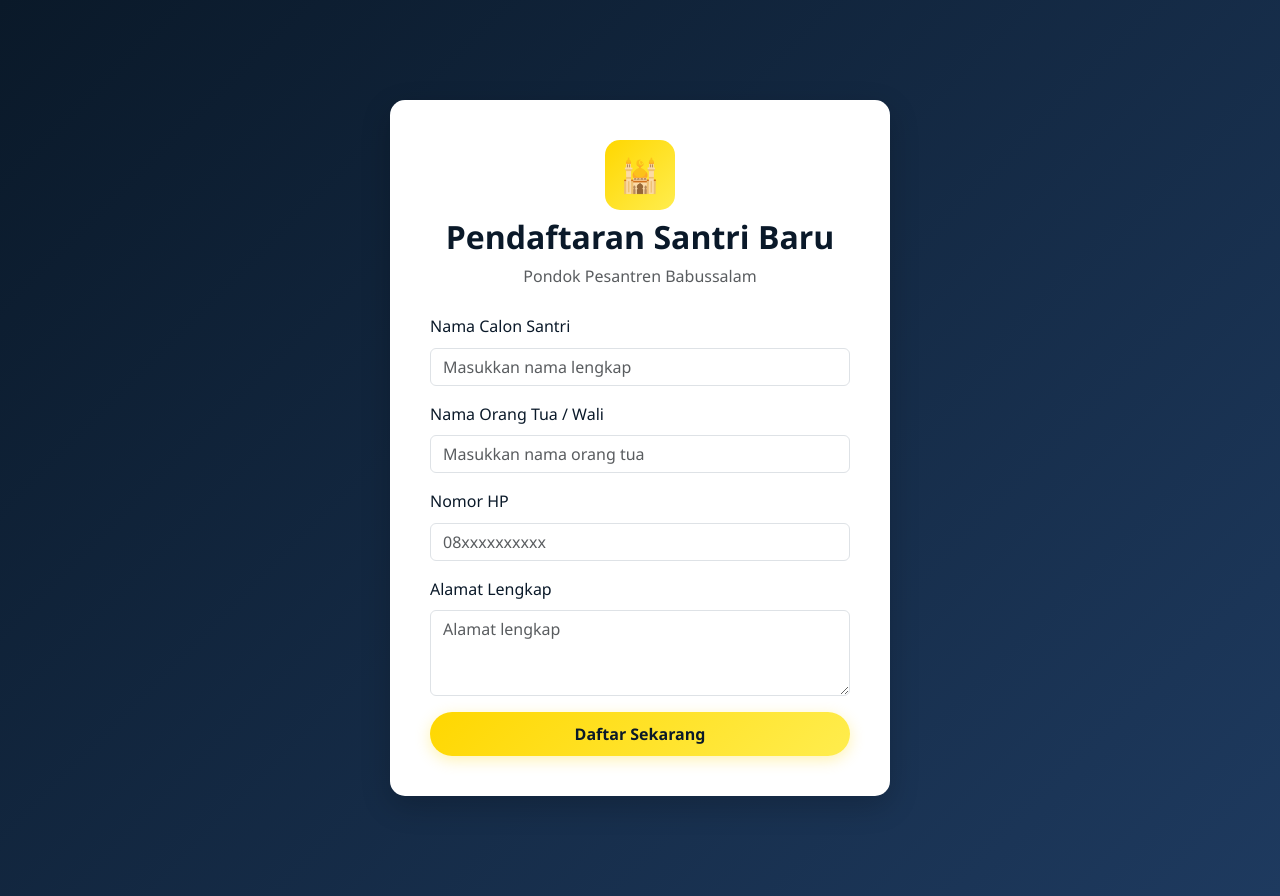
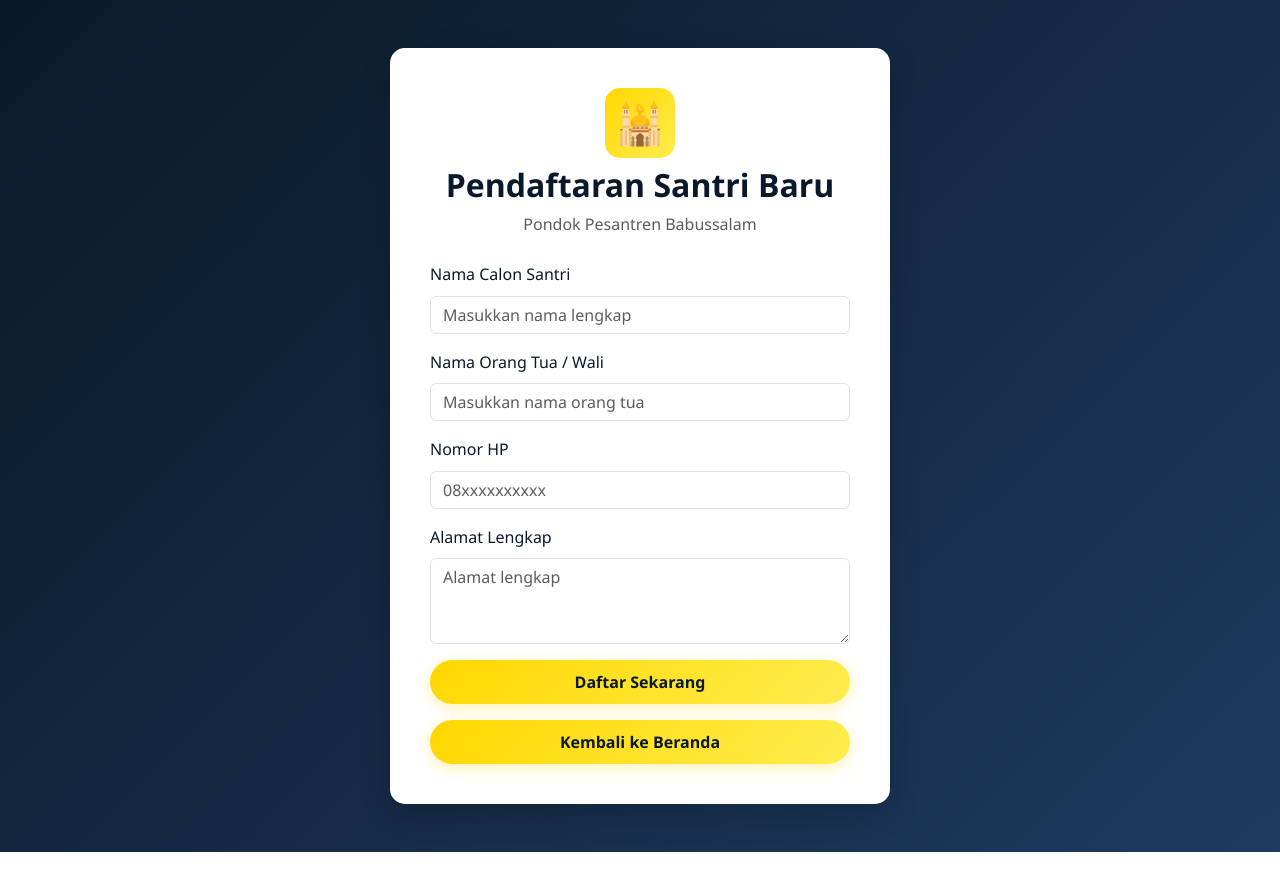
Before and after one commit to alfikrisyam9/Babussalamku, a PHP site: page /pendaftaran.html in a window 1280 px wide. After the commit the page ends 852 px from the top, so only its background shows below. Run offline with PHP 8.4, Linux system fonts and the light colour scheme.

Commit message:
menambahkan fitur kembali di halaman Pendaftaran

```diff
--- a/css/style.css
+++ b/css/style.css
@@ -146,6 +146,7 @@
             transition: transform 0.3s, box-shadow 0.3s;
             box-shadow: 0 4px 15px rgba(255, 215, 0, 0.3);
         }
+
 
         .btn:hover {
             transform: translateY(-3px);
@@ -302,3 +303,16 @@
 .form-card .btn-primary:hover {
     background: linear-gradient(135deg, #ffed4e 0%, #ffd700 100%);
 }
+/* ====== TOMBOL KEMBALI (SAMA DENGAN DAFTAR SEKARANG) ====== */
+.btn-kembali {
+    text-align: center;
+}
+
+/* Hilangkan efek biru, outline, dan shadow bootstrap */
+.btn-kembali:hover,
+.btn-kembali:focus,
+.btn-kembali:active {
+    color: #0a1929 !important;
+    outline: none !important;
+    box-shadow: none !important;
+}
--- a/pendaftaran.html
+++ b/pendaftaran.html
@@ -13,39 +13,44 @@
 </head>
 <body>
 
-<!-- HEADER (sama seperti halaman lain, kalau sudah ada) -->
+<!-- HEADER (jika ada, bisa disisipkan di sini) -->
 
-<section class="pendaftaran-section">
+<section class="pendaftaran-section py-5">
     <div class="container">
-        <div class="form-card">
+        <div class="form-card mx-auto" style="max-width: 500px;">
             <div class="text-center mb-4">
-                <div class="logo-icon mx-auto mb-2">🕌</div>
+                <div class="logo-icon mx-auto mb-2 fs-1">🕌</div>
                 <h2>Pendaftaran Santri Baru</h2>
                 <p class="text-muted">
                     Pondok Pesantren Babussalam
                 </p>
             </div>
 
+            <!-- FORM PENDAFTARAN -->
             <form action="php/proses_daftar.php" method="POST">
 
                 <div class="mb-3">
                     <label class="form-label">Nama Calon Santri</label>
-                    <input type="text" name="nama" class="form-control" placeholder="Masukkan nama lengkap" required>
+                    <input type="text" name="nama" class="form-control"
+                           placeholder="Masukkan nama lengkap" required>
                 </div>
 
                 <div class="mb-3">
                     <label class="form-label">Nama Orang Tua / Wali</label>
-                    <input type="text" name="orang_tua" class="form-control" placeholder="Masukkan nama orang tua" required>
+                    <input type="text" name="orang_tua" class="form-control"
+                           placeholder="Masukkan nama orang tua" required>
                 </div>
 
                 <div class="mb-3">
                     <label class="form-label">Nomor HP</label>
-                    <input type="text" name="no_hp" class="form-control" placeholder="08xxxxxxxxxx" required>
+                    <input type="text" name="no_hp" class="form-control"
+                           placeholder="08xxxxxxxxxx" required>
                 </div>
 
                 <div class="mb-3">
                     <label class="form-label">Alamat Lengkap</label>
-                    <textarea name="alamat" class="form-control" rows="3" placeholder="Alamat lengkap" required></textarea>
+                    <textarea name="alamat" class="form-control" rows="3"
+                              placeholder="Alamat lengkap" required></textarea>
                 </div>
 
                 <button type="submit" class="btn btn-primary w-100">
@@ -53,10 +58,15 @@
                 </button>
 
             </form>
+
+            <!-- TOMBOL KEMBALI -->
+            <a href="index.html" class="btn btn-primary w-100 mt-3 btn-kembali">
+                 Kembali ke Beranda
+            </a>
+
         </div>
     </div>
 </section>
 
 </body>
-
 </html>
```
